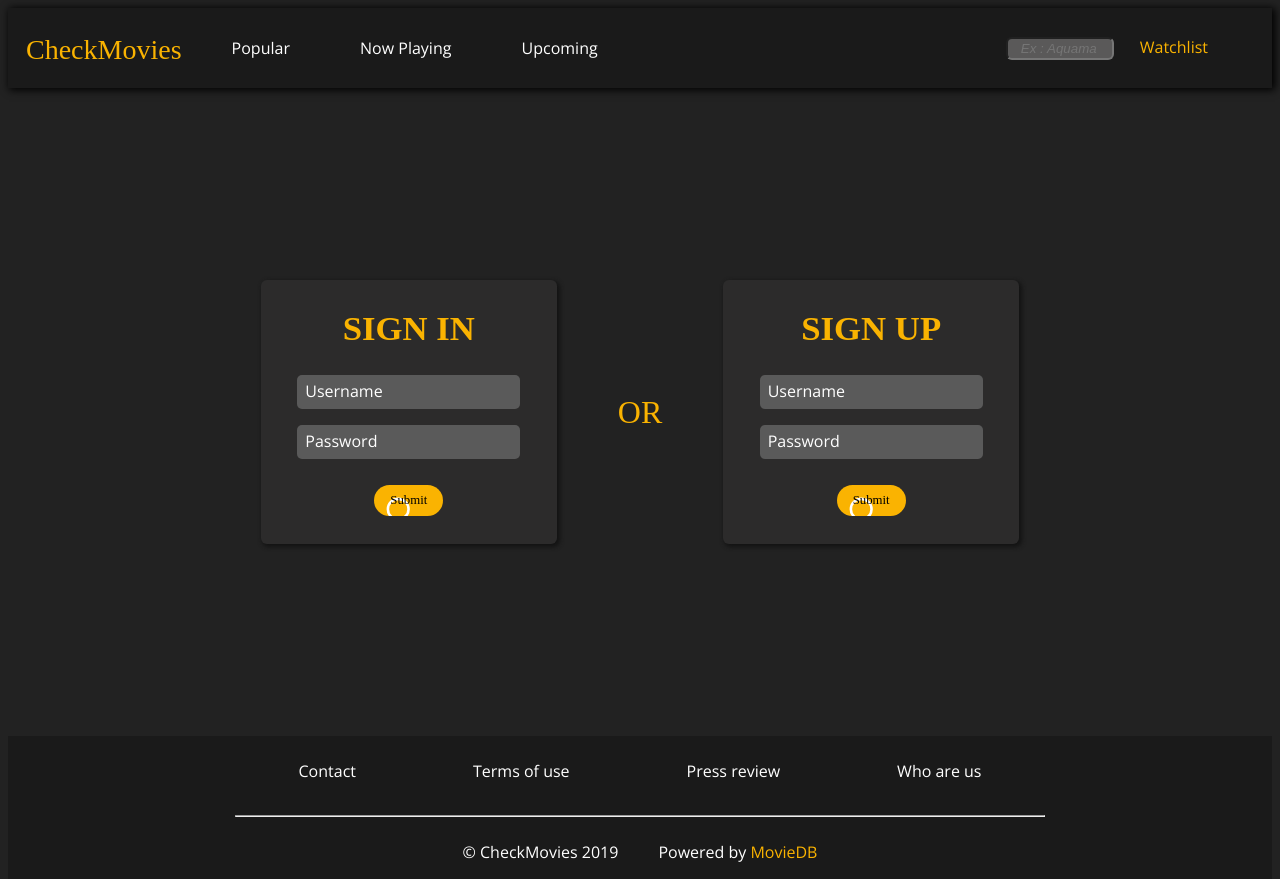
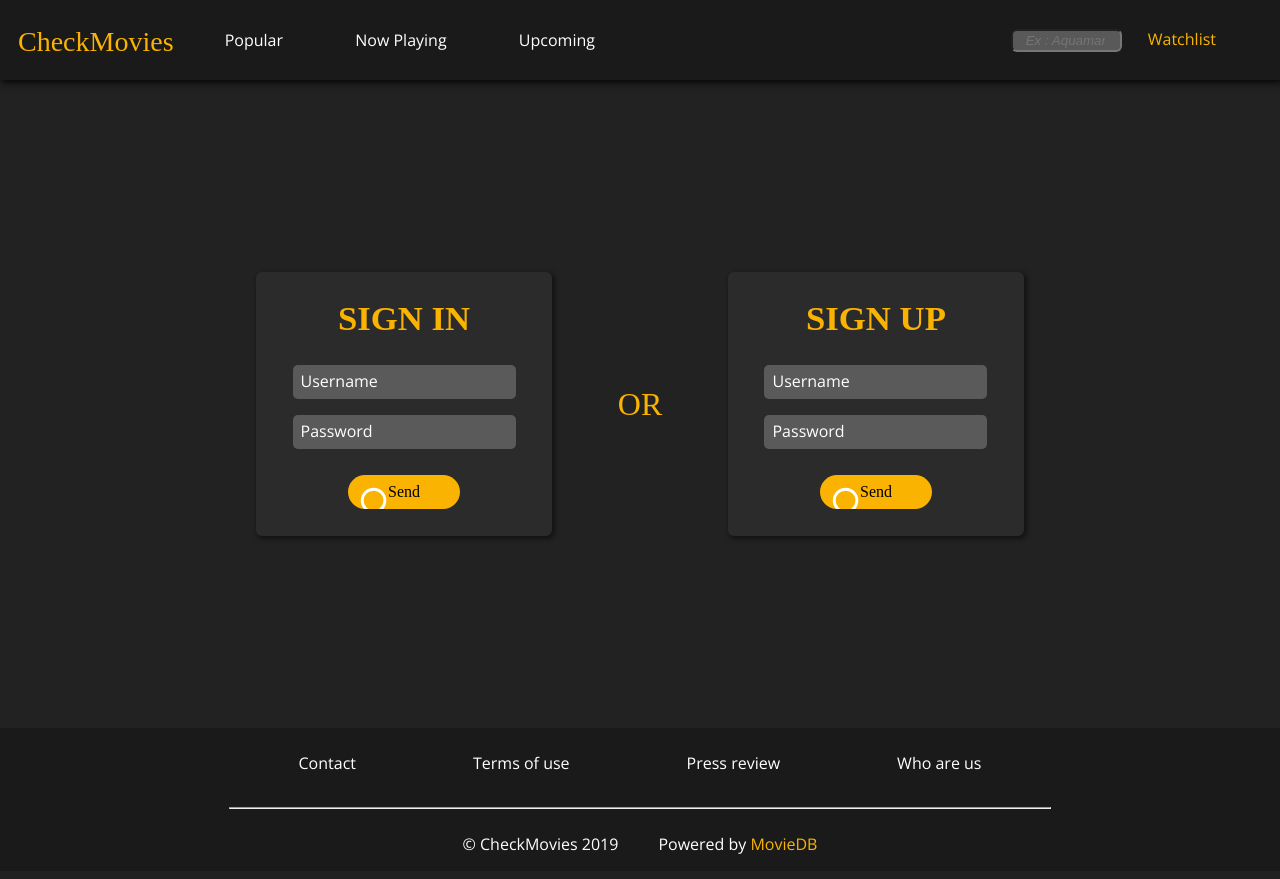
Before and after one commit to gaetanavez19/Semaine_Back, a PHP site: page /Semaine_Back/login/login.php in a window 1280 px wide. After the commit the page ends 854 px from the top, so only its background shows below. Run offline with PHP 8.4, Linux system fonts and the light colour scheme; some web fonts are replaced.

Commit message:
header fixed plus button stylized

```diff
--- a/login/login.php
+++ b/login/login.php
@@ -19,7 +19,7 @@
                     </div>
                     <br>
                     <div>
-                        <input type="submit">
+                        <input type="submit"  value="Send">
                     </div>
                 </form>
             </div>
@@ -36,7 +36,7 @@
                     </div>
                     <br>
                     <div>
-                        <input type="submit">
+                        <input type="submit" value="Send">
                     </div>
                 </form>
             </div>
--- a/style/header.css
+++ b/style/header.css
@@ -1,3 +1,9 @@
+body
+{
+    margin:auto;
+}
+
+
 .header{
     background-color: #1A1A1A;
     font-family: 'Open Sans', sans-serif;
--- a/style/login.css
+++ b/style/login.css
@@ -82,7 +82,8 @@
     background-color: #FAB301;
     border: none;
     color: black;
-    padding: 1vh 2vh;
+    padding: 1vh 5vh;
+    cursor: pointer;
     border-radius: 31px;
     text-decoration: none;
     display: inline-block;
@@ -90,7 +91,7 @@
     background-image: url('images/search.svg');
     background-position: 10px 10px;
     background-repeat: no-repeat;
-    font-size: 0.8em;
+    font-size: 1em;
 }
 
 
```
Also changed, not shown: login/validation.php (+2 -10 lines), movie.php (+6 -7 lines).
